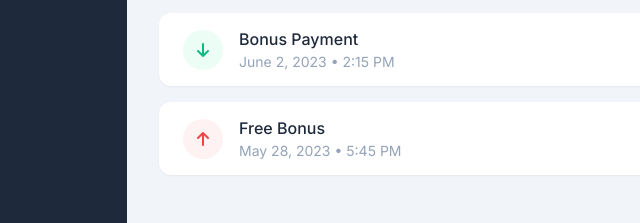
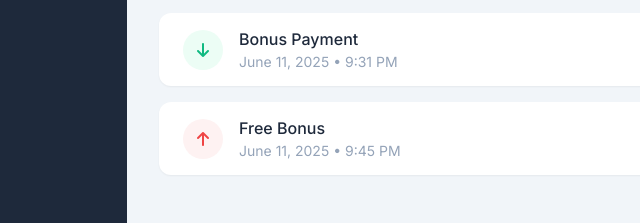
Before and after one commit to isaacwinner62/bunju, a plain HTML site: page portfolio.html in a window 1280 px wide. Shown: the part 539-762 px from the top of the page, 113-753 px from the left. Drawn offline with Linux system fonts and the light colour scheme.

Commit message:
Add files via upload

```diff
--- a/portfolio.html
+++ b/portfolio.html
@@ -558,7 +558,7 @@
                             </div>
                             <div class="transaction-details">
                                 <h4>Bonus Payment</h4>
-                                <p>June 2, 2023 • 2:15 PM</p>
+                                <p>June 11, 2025 • 9:31 PM</p>
                             </div>
                         </div>
                         <div class="transaction-amount deposit-amount">+$750.00</div>
@@ -571,7 +571,7 @@
                             </div>
                             <div class="transaction-details">
                                 <h4>Free Bonus</h4>
-                                <p>May 28, 2023 • 5:45 PM</p>
+                                <p>June 11, 2025 • 9:45 PM</p>
                             </div>
                         </div>
                         <div class="transaction-amount withdraw-amount">+$86.75</div>
```
